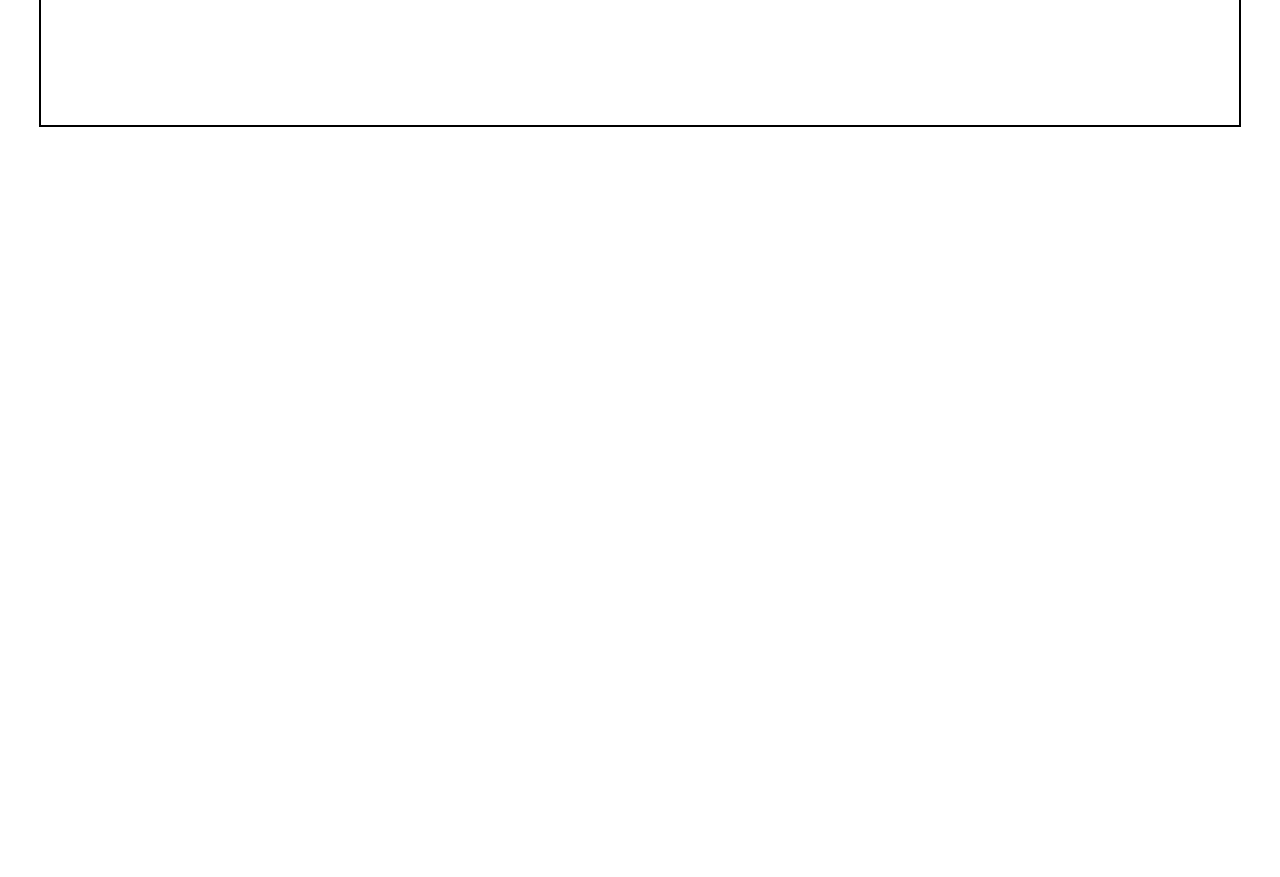
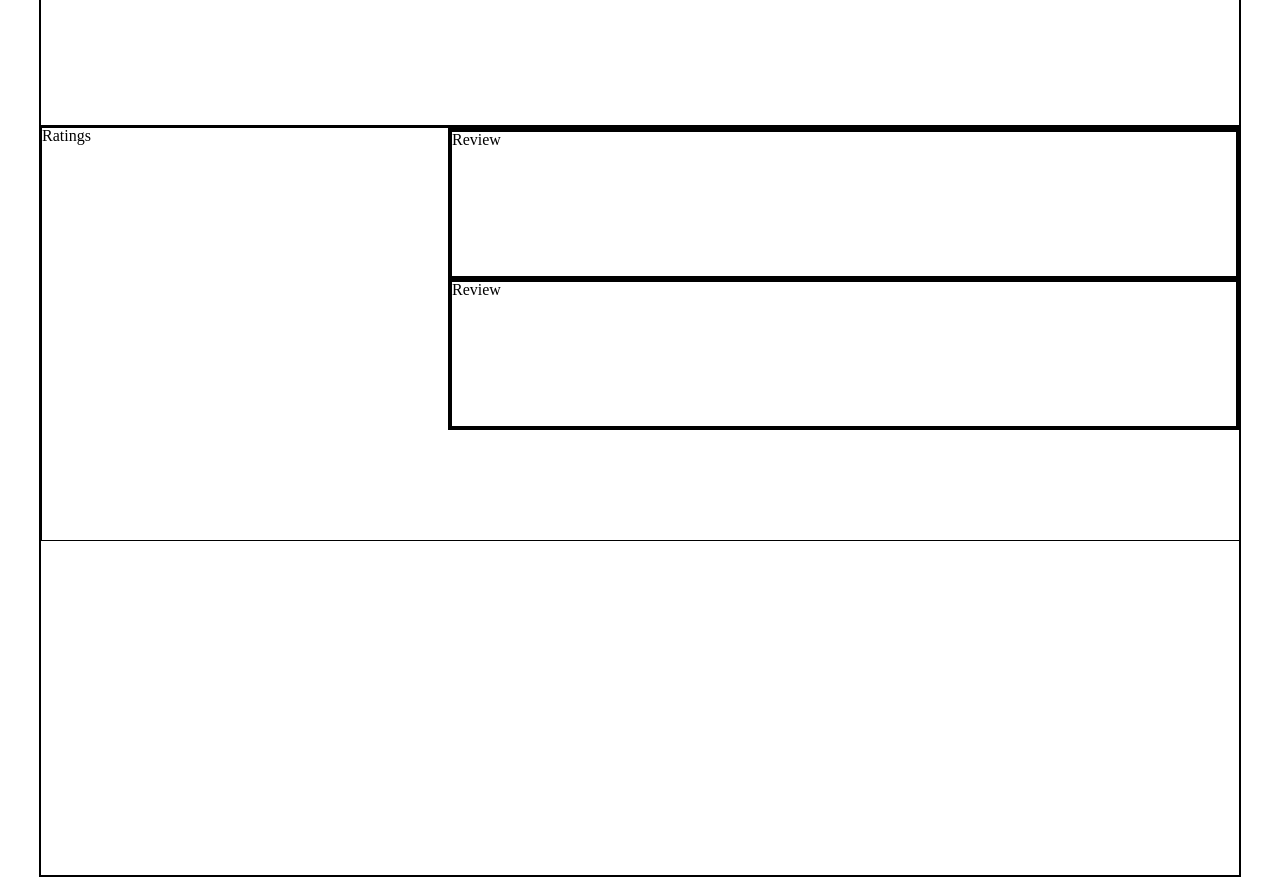
Before and after one commit to Quintessestial-Queues/project-catwalk, a React (Create React App) app in the folder client/: page / in a window 1280 px wide. Shown: the part 2100-2977 px from the top of the page. Before the commit the page ends 2227 px from the top, so only its background shows below. Built offline with nearby package versions, Linux system fonts and the light colour scheme; the HTML template or start-up script is replaced by a standard one.

Commit message:
Refactored reviews component to render properly using grid depending on the number of reviews and whether or not the more reviews button clicked; added a handleScroll event handler

```diff
--- a/client/src/App.jsx
+++ b/client/src/App.jsx
@@ -17,6 +17,7 @@ class App extends React.Component {
           <div className={styles.appGridItem}> <ProductOverview /> </div>
           <div className={styles.appGridItem}> <RelatedItems /> </div>
           <div className={styles.appGridItem}> <QuestionsAnswers /> </div>
+          <div className={styles.appGridItem}> <RatingsAndReviews /></div>
       </div>
     )
   }
--- a/client/src/RatingsAndReviews/RatingsAndReviews.jsx
+++ b/client/src/RatingsAndReviews/RatingsAndReviews.jsx
@@ -1,20 +1,25 @@
 import React from 'react';
 import Ratings from './Ratings/Ratings.jsx'
 import Reviews from './Reviews/Reviews.jsx';
+import {dummyReviews} from '../dummyData.jsx';
 
 import styles from './RatingsAndReviews.module.css';
 
 class RatingsAndReviews extends React.Component {
   constructor(props) {
     super(props);
+    this.state = {
+      moreReviews: false
+    }
 
   }
 
   render() {
+    debugger;
     return (
       <div className={styles.ratingsAndReviews}>
         <div><Ratings /></div>
-        <div><Reviews /></div>
+        <div><Reviews reviews={dummyReviews.results} moreReviews={this.moreReviews}/></div>
       </div>
     )
   }
--- a/client/src/RatingsAndReviews/RatingsAndReviews.module.css
+++ b/client/src/RatingsAndReviews/RatingsAndReviews.module.css
@@ -1,9 +1,9 @@
-
-/* div {
-  border-style: solid;
-} */
 
 .ratingsAndReviews {
   display: grid;
   grid-template-columns: 1fr 2fr;
+  grid-template-rows: 1fr 100px;
+  border: 1px solid black;
+  grid-gap: 10px;
+  width: 100%;
 }
--- a/client/src/RatingsAndReviews/Reviews/ReviewItem.jsx
+++ b/client/src/RatingsAndReviews/Reviews/ReviewItem.jsx
@@ -1,12 +1,17 @@
 import React from 'react';
 
-
+//Styling
+import styles from './ReviewItem.module.css'
 
 let ReviewItem = (props) => {
+  //should have:
+    //star rating
+    //summary (max char 60)
+    //body
   return (
-    <div className='review'>
+    <div className={styles.reviewContainer}>
       Review
-      </div>
+    </div>
   )
 }
 
--- /dev/null
+++ b/client/src/RatingsAndReviews/Reviews/ReviewItem.module.css
@@ -0,0 +1,6 @@
+
+.reviewContainer {
+  display: grid;
+  grid-template-columns: 1fr;
+  border: black solid;
+}
--- a/client/src/RatingsAndReviews/Reviews/Reviews.jsx
+++ b/client/src/RatingsAndReviews/Reviews/Reviews.jsx
@@ -1,25 +1,56 @@
 import React from 'react';
-// import ReviewItem from './ReviewItem.jsx';
+import ReviewItem from './ReviewItem.jsx';
+
+//Styling
+import styles from './Reviews.module.css';
 
 class Reviews extends React.Component {
   constructor(props) {
     super(props);
-
+    this.state = {
+      reviews: this.props.reviews.slice(0, 5) || [],
+      loading : false,
+      hasMore : false,
+      clickedMoreReviews: false
+    }
+    this.handleScroll = this.handleScroll.bind(this);
   }
 
+
+
+  handleScroll (event) {
+    console.log('Review List got Scrolled!');
+    let element = event.target;
+    if (element.scrollHeight - element.scrollTop === element.clientHeight) {
+      this.setState((prevState) => ({
+        loading: true,
+        reviews: [...prevState.reviews, ...this.props.reviews]
+      }));
+      this.setState({
+        hasMore: this.props.reviews > 0
+      })
+      this.setState({
+        loading: false
+      })
+    }
+  }
+
+
+
   render() {
-    return (
-    <div>Reviews</div>
-  )
-  //   let reviewItems = dummyReviews.map((review) => {
-  //   return <Review review={review}/>
-  // })
-  // return (
-  //   <div className={styles.ratingsAndReviews}>
-  //     <SortFilter />
-  //     {reviewItems}
-  //   </div>
-  // )
+    let reviews = this.props.reviews;
+
+    if (reviews === 0) {
+      return (<div>Currently, there are no reviews for this product.</div>)
+    }
+    let reviewsList = reviews.map((review, index) => {
+      return <ReviewItem key={index} review={review}/>
+    })
+    if (!this.clickedMoreReviews) {
+      return <div className={styles.reviewsContainer}>{reviewsList.slice(0, 2)}</div>;
+    }
+    // if (reviews.length > 1)
+    return <div className={styles.reviewsContainer} onScroll={this.handleScroll}>{reviewsList}</div>;
   }
 }
 
--- /dev/null
+++ b/client/src/RatingsAndReviews/Reviews/Reviews.module.css
@@ -0,0 +1,10 @@
+
+
+
+.reviewsContainer {
+  display: grid;
+  grid-template-columns: 1fr;
+  grid-auto-rows: 150px;
+  border: 1px solid black;
+  overflow-y: scroll;
+}
--- a/client/src/app.module.css
+++ b/client/src/app.module.css
@@ -54,7 +54,7 @@ The goal of a reset stylesheet is to reduce browser inconsistencies in things li
 .appGrid {
   display: grid;
   grid-template-columns: 1200px;
-  grid-template-rows:  75px 900px 750px 500px;
+  grid-template-rows:  75px 900px 750px 500px 750px;
   border: 1px solid black;
   max-width: 1200px;
   margin: 0 auto;
```
Also changed, not shown: client/src/test/ProductOverview/test.js (+15 -0 lines), 2 other files (tests, documents, lock files or other folders).
